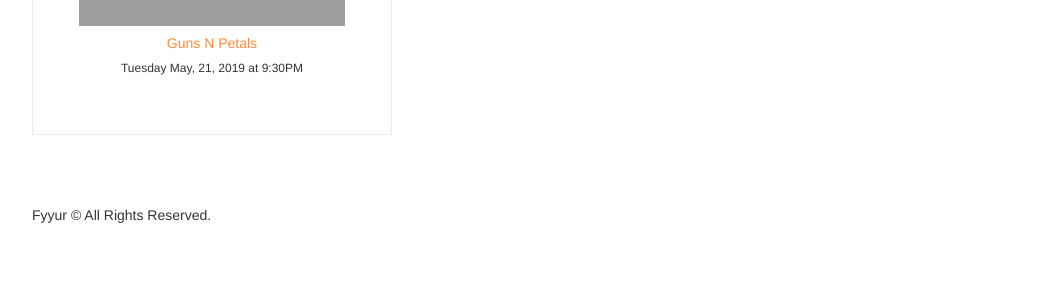
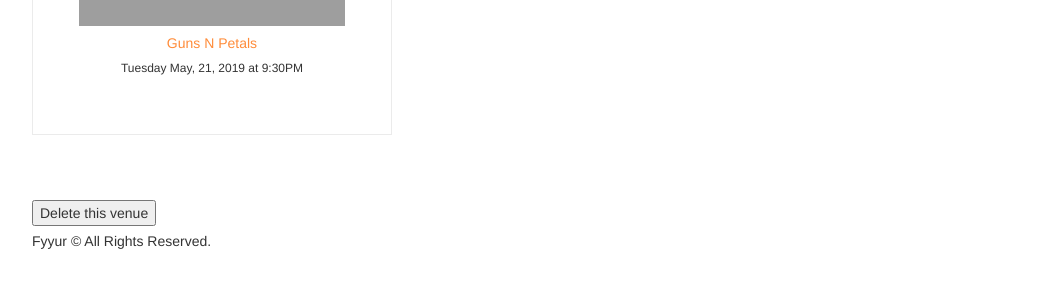
Before and after one commit to MDCR55/Fyyur, a Flask app: page /venues/1 in a window 1280 px wide. Shown: the part 890-1176 px from the top of the page, without its empty margins (38-1086 px from the left). Before the commit the page ends 1113 px from the top, so only its background shows below. Run offline with Flask 2, Linux system fonts and the light colour scheme; tables that the repository leaves empty hold one stand-in row (values such as "Sample post"); grey boxes marked "Sample" are stand-in pictures; some libraries are stand-ins or nearby versions; grey boxes are pictures that could not be loaded.

Commit message:
delete partial

```diff
--- a/app.py
+++ b/app.py
@@ -173,7 +173,7 @@ def show_venue(venue_id):
     result = db.session.query(Venue).filter(Venue.id == venue_id)
     result = result[0]
 
-    # TODO: replace with real venue data from the venues table, using venue_id
+    # TODO: replace with real venue data from the venues table, using venue_id (DONE)
 
     resdata = {
         "id": result.id,
@@ -267,9 +267,20 @@ def delete_venue(venue_id):
     # TODO: Complete this endpoint for taking a venue_id, and using
     # SQLAlchemy ORM to delete a record. Handle cases where the session commit could fail.
 
+    try:
+        print(venue_id)
+        result = db.session.query.filter_by(id=venue_id).delete()
+        db.session.commit()
+
+    except:
+            flash("An error occurred. Venue " + result.name + " could not be deleted.")
+            db.session.rollback()
+    finally:
+            db.session.close()
+
     # BONUS CHALLENGE: Implement a button to delete a Venue on a Venue Page, have it so that
     # clicking that button delete it from the db then redirect the user to the homepage
-    return None
+    return redirect(url_for('venues'))
 
 
 #  Artists
@@ -279,8 +290,15 @@ def delete_venue(venue_id):
 @app.route("/artists")
 def artists():
     # TODO: replace with real data returned from querying the database (DONE)
+    artists = Artist.query.group_by(Artist.id, Artist.name).all()
 
-    data = Artist.query.group_by(Artist.id, Artist.name).all()
+    data = []
+
+    for a in artists :
+        data.append({
+            'id' : a.id,
+            'name' : a.name
+        })
 
     return render_template("pages/artists.html", artists=data)
 
@@ -426,13 +444,16 @@ def create_artist_submission():
     # TODO: modify data to be the data object returned from db insertion
 
     try:
-        name = request.form.get("name")
-        city = request.form.get("city")
-        state = request.form.get("state")
-        phone = request.form.get("phone")
-        imageLink = request.form.get("image_link")
-        genres = request.form.get("genres")
-        facebookLink = request.form.get("facebook_link")
+        name                = request.form.get("name")
+        city                = request.form.get("city")
+        state               = request.form.get("state")
+        phone               = request.form.get("phone")
+        imageLink           = request.form.get("image_link")
+        genres              = request.form.get("genres")
+        facebookLink        = request.form.get("facebook_link")
+        website             = request.form.get("website")
+        seeking_venue       = request.form.get("seeking_venue")
+        seeking_description = request.form.get("seeking_description")
 
         artist_to_add = Artist(
             name=name,
@@ -442,6 +463,9 @@ def create_artist_submission():
             image_link=imageLink,
             genres=genres,
             facebook_link=facebookLink,
+            website=website,
+            seeking_venue=seeking_venue,
+            seeking_description=seeking_description,
         )
 
         db.session.add(artist_to_add)
@@ -451,7 +475,7 @@ def create_artist_submission():
         flash("Artist " + request.form["name"] + " was successfully listed!")
 
     except:
-        flash("An error occurred. Artist " + data.name + " could not be listed.")
+        flash("An error occurred. Artist " + name + " could not be listed.")
         db.session.rollback()
     finally:
         db.session.close()
--- a/templates/pages/show_venue.html
+++ b/templates/pages/show_venue.html
@@ -75,4 +75,20 @@
 	</div>
 </section>
 
+<form action="DELETE">
+
+	<input id="deleteBtn" type="button" value="Delete this venue" data-id="{{venue.id}}">
+
+</form>
+
+<script>
+	const deleteBtn = document.getElementById('deleteBtn');
+	deleteBtn.onclick = function(e){
+		const id = e.target.dataset['id'];
+		fetch('/venues/' + id, {
+		  method: 'DELETE'
+		})
+	}
+	</script>
+
 {% endblock %}
```
